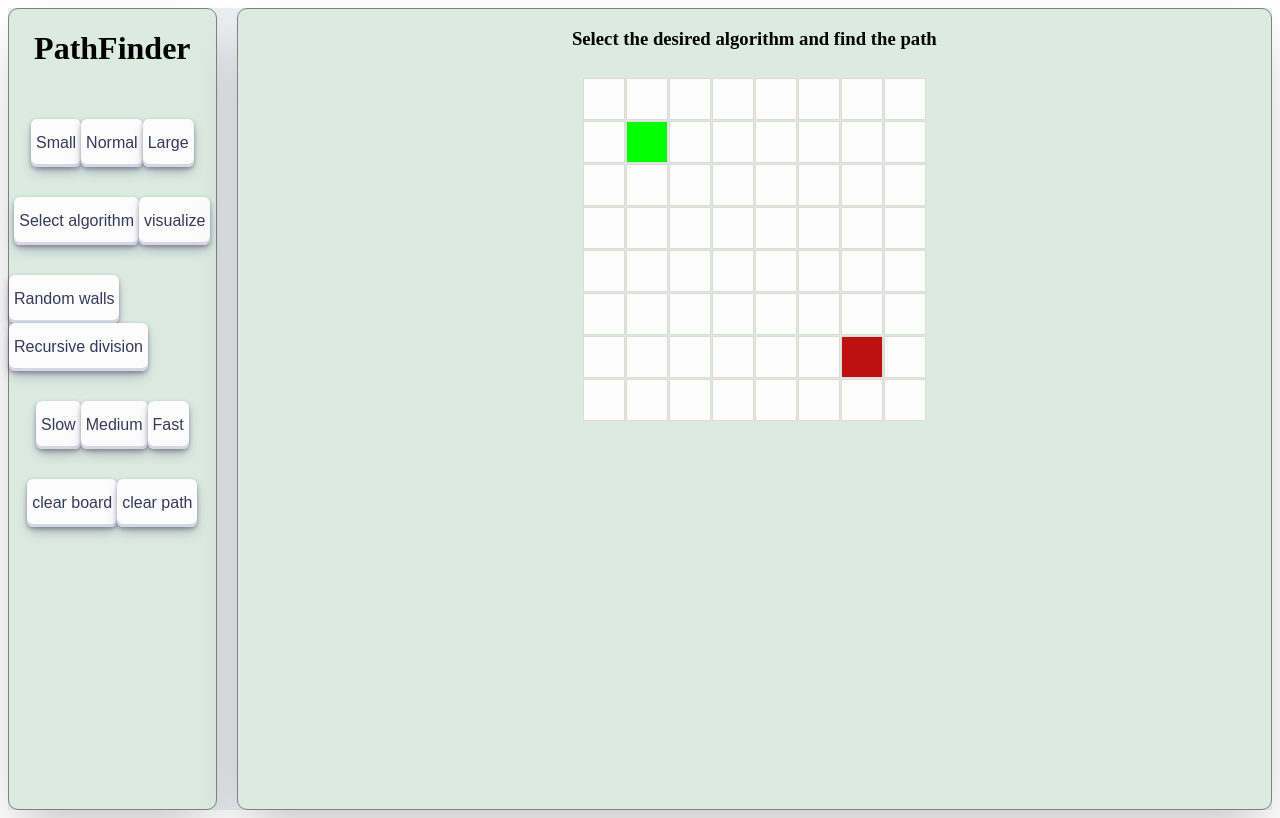
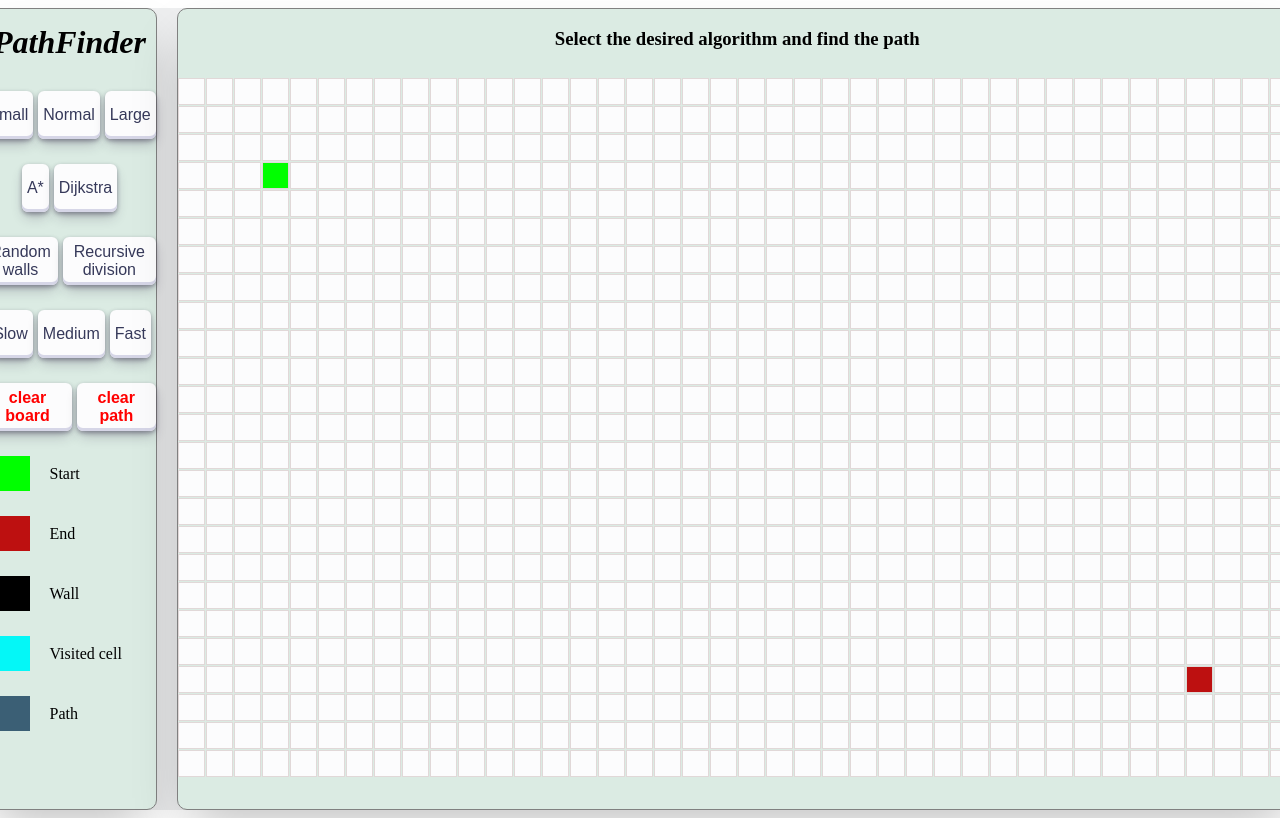
Before and after one commit to YeYintAungNaing/AlgoViz, a React (Vite) app: page / in a window 1280 px wide. Built offline with nearby package versions, Linux system fonts and the light colour scheme.

Commit message:
add some animation and lables

```diff
--- a/src/App.scss
+++ b/src/App.scss
@@ -22,6 +22,11 @@
         color: #36395a;
    }
 
+   .buttons.red{
+    color: red;
+    font-weight: bold;
+   }
+
    .buttons.selected{
     background: #38b048;
     box-shadow: 0px 2px 4px rgba(114, 173, 133, 0.4), 0px 7px 13px -3px rgba(38, 124, 68, 0.3), inset 0px -3px 0px #0d933e;
@@ -33,12 +38,64 @@
         display: flex;
         flex-direction: column;
         align-items: center;
-        gap: 30px;
+        gap: 25px;
         border: solid 0.1mm gray ;
         border-radius: 10px;
         box-shadow: rgba(0, 0, 0, 0.25) 0px 25px 50px -12px;
         height: 100vh;
         background-color: rgb(219, 235, 227);
+
+        .title{
+            h1{
+                margin-top: 15px;
+                margin-bottom: 5px;
+                font-style:italic;
+            }
+
+        }
+
+
+        .buttons-container{
+           width: 100%;
+           display: flex;
+           align-items: center;
+           justify-content: center;
+           gap: 5px;
+
+        }
+
+        .label-container{
+            display: flex;
+            align-items: center;
+
+            gap: 20px;
+            flex-wrap: wrap;
+            width: 150px;
+
+
+            .icon{
+                width: 35px;
+                height: 35px;
+
+            }
+            .icon.start{
+                background-color: rgb(0, 255, 0);
+            }
+            .icon.end{
+                background-color: rgb(189, 16, 16);
+            }
+            .icon.wall{
+                background-color: rgb(0, 0, 0);
+            }
+            .icon.visited{
+                background-color: rgb(4, 247, 247);
+            }
+            .icon.path{
+                background-color: rgb(59, 95, 117);
+            }
+
+
+        }
 
     }
 
@@ -54,11 +111,6 @@
         border-radius: 10px;
         box-shadow: rgba(0, 0, 0, 0.25) 0px 25px 50px -12px;
 
-
-
-        .message{
-
-        }
 
 
         .gridContainer{
@@ -85,15 +137,45 @@
             }
 
             .grid-item.wall{
-                background-color: rgb(0, 0, 0);
+                animation: constructing-animation 0.5s ease-out forwards;
+
+                @keyframes constructing-animation {
+                    0% {
+                      background-color: rgba(124, 129, 129, 0); /* Start transparent */
+                      box-shadow: 0 0 0 0 rgba(33, 33, 33, 0.7); /* No shadow */
+                    }
+                    50% {
+                      background-color: rgba(22, 24, 24, 0.5); /* Semi-transparent */
+                      box-shadow: 0 0 10px 5px rgba(44, 45, 45, 0.5); /* Intermediate shadow */
+                    }
+                    100% {
+                      background-color: rgb(0, 0, 0); /* Final color */
+                      box-shadow: 0 0 20px 10px rgba(4, 4, 4, 0); /* Fading shadow */
+                    }
+                  }
             }
 
-            .grid-item.visited{
-                background-color: rgb(26, 235, 235);
-            }
+            .grid-item.visited {
+                animation: spreading-animation 1s ease-out forwards;
+              }
+
+              @keyframes spreading-animation {
+                0% {
+                  background-color: rgba(183, 206, 206, 0); /* Start transparent */
+                  box-shadow: 0 0 0 0 rgba(240, 240, 240, 0.7); /* No shadow */
+                }
+                50% {
+                  background-color: rgba(88, 192, 192, 0.5); /* Semi-transparent */
+                  box-shadow: 0 0 10px 5px rgba(26, 235, 235, 0.5); /* Intermediate shadow */
+                }
+                100% {
+                  background-color: rgb(4, 247, 247); /* Final color */
+                  box-shadow: 0 0 20px 10px rgba(26, 235, 235, 0); /* Fading shadow */
+                }
+              }
 
             .grid-item.path{
-                background-color: rgb(191, 197, 26);
+                background-color: rgb(59, 95, 117);
             }
         }
     }
--- a/src/PathFinder.jsx
+++ b/src/PathFinder.jsx
@@ -11,8 +11,8 @@ function PathFinder() {
   const [grid, setGrid] =  useState([]);
   //const [gridStats, setGridStats] = useState({rowCount : 25, columnCount : 40, cellSize : 25 })
   //const [coordinates, setCoordinates] = useState ({START_X : 3, START_Y : 3, END_X : 21, END_Y : 36})
-  const [gridStats, setGridStats] = useState({rowCount : 8, columnCount : 8, cellSize : 40 })
-  const [coordinates, setCoordinates] = useState ({START_X : 1, START_Y : 1, END_X : 6, END_Y : 6})
+  const [gridStats, setGridStats] = useState({rowCount : 25, columnCount : 40, cellSize : 25 })
+  const [coordinates, setCoordinates] = useState ({START_X : 3, START_Y : 3, END_X : 21, END_Y : 36})
   const [isAnimating, setIsAnimating] = useState(false)
   const [gridLoaded, setGridLoaded] = useState(false)
   const [message, setMessage] = useState("Select the desired algorithm and find the path")
@@ -99,6 +99,7 @@ function PathFinder() {
       setMessage('Grid updating is in process, please wait :3')
       return
     }
+    setMessage('Generating walls')
     setIsAnimating(true)
     clearWholeGridState()
 
@@ -108,7 +109,7 @@ function PathFinder() {
       let randomWalls = scuffedWalls(grid, startPoint, endPoint)
       //console.log(randomWalls)
       animateWallGeneration(randomWalls)
-    }, speed * 20);
+    }, speed * 10);
   }
 
   function generateRecursiveDivisionMaze(e) {
@@ -117,6 +118,7 @@ function PathFinder() {
       setMessage('Grid updating is in process, please wait :3')
       return
     }
+    setMessage('Generating walls')
     setIsAnimating(true)
     clearWholeGridState()
 
@@ -125,7 +127,7 @@ function PathFinder() {
       const endPoint = grid[coordinates.END_X][coordinates.END_Y]
       let generatedWalls = recursiveDivision(grid, startPoint, endPoint)
       animateWallGeneration(generatedWalls)
-    }, speed * 20);
+    }, speed * 10);
   }
 
   function toggleUpdating(callback) {          // to prevent user from generating walls and path while the grid is animating and updating its state
@@ -177,12 +179,17 @@ function PathFinder() {
     //console.log(sortedVisitedPoints)
       visualizeDijkstra(sortedVisitedPoints, endPoint)
 
-    }, speed) * 30;
+    }, speed);
 
   }
 
 
   function visualizeDijkstra(sortedVisitedPoints, endPoint) {
+    if (sortedVisitedPoints.length === 1) {    // if the start point is the only visisted point
+      setIsAnimating(false)
+      setMessage('Unable to find the path :(')
+      return
+    }
     for (let i = 1; i < sortedVisitedPoints.length-1 ; i++) {
       setTimeout(() => {
         const visitedPoint = sortedVisitedPoints[i]
@@ -199,11 +206,9 @@ function PathFinder() {
 
   function findDijkstraPath(endPoint, sortedVisitedPoints) {
     let shortestPath = sortedShortestPoints(endPoint)
-    //console.log(sortedVisitedPoints)
-    //console.log(shortestPath)
 
-    if (shortestPath.length === 1) {
-      window.alert('Unable to find the path')
+    if (shortestPath.length === 1 ) {   /// if we dont find the end point
+      setMessage('Unable to find the path :(')
       setIsAnimating(false)
       return
     }
@@ -214,7 +219,7 @@ function PathFinder() {
           const newGrid = updateGridState(grid, sortedVisitedPoints, shortestPath )
           setGrid(newGrid)
           setIsAnimating(false)
-          setMessage(`Shortest path distance : ${shortestPath.length-1}`)
+          setMessage(`Dijkstra : Shortest path distance : ${shortestPath.length-1}`)
         }, i * 30);
         return
       }
@@ -225,6 +230,9 @@ function PathFinder() {
     }
   }
 
+  function startAstar() {
+    window.alert('have not implemented yet :(')
+  }
 
   function clearBoard() {   /// this all reset the each cell state and grid structure
     toggleUpdating(()=> {
@@ -342,31 +350,52 @@ function PathFinder() {
   return (
     <div className='app'>
       <div className='setting'>
-        <div>
+        <div className='title'>
           <h1>PathFinder</h1>
         </div>
-        <div>
+        <div className='buttons-container'>
           <button className='buttons' id='small' onClick={(e)=> setGridSize(e,'Small')}>Small</button>
           <button className='buttons' id='normal' onClick={(e)=> setGridSize(e,'Normal')}>Normal</button>
           <button className='buttons' id='large' onClick={(e)=> setGridSize(e,'Large')}>Large</button>
         </div>
-        <div>
-          <button className='buttons'>Select algorithm</button>
-          <button className='buttons' onClick={startDijkstra}> visualize</button>
+        <div className='buttons-container'>
+          <button className='buttons' onClick={startAstar}>A*</button>
+          <button className='buttons' onClick={startDijkstra}> Dijkstra</button>
         </div>
-        <div>
+        <div className='buttons-container'>
           <button className='buttons' onClick={generateScuffedWalls}> Random walls</button>
           <button className='buttons' onClick={generateRecursiveDivisionMaze}> Recursive division</button>
         </div>
-        <div>
+        <div className='buttons-container'>
           <button className='buttons' id='slow' onClick={(e)=>adjustSpeed(e,'slow')}>Slow</button>
           <button className='buttons' id='medium' onClick={(e)=>adjustSpeed(e,'medium')}>Medium</button>
           <button className='buttons' id='fast' onClick={(e)=>adjustSpeed(e,'fast')}>Fast</button>
         </div>
-        <div>
-          <button className='buttons' onClick={clearBoard}>clear board</button>
-          <button className='buttons' onClick={clearPath}>clear path</button>
+        <div className='buttons-container'>
+          <button className='buttons red' onClick={clearBoard}>clear board</button>
+          <button className='buttons red' onClick={clearPath}>clear path</button>
         </div>
+        <div className='label-container'>
+          <div className='icon start'></div>
+          <span>Start</span>
+        </div>
+        <div className='label-container'>
+          <div className='icon end'></div>
+          <span>End</span>
+        </div>
+        <div className='label-container'>
+          <div className='icon wall'></div>
+          <span>Wall</span>
+        </div>
+        <div className='label-container'>
+          <div className='icon visited'></div>
+          <span>Visited cell</span>
+        </div>
+        <div className='label-container'>
+          <div className='icon path'></div>
+          <span>Path</span>
+        </div>
+
       </div>
       <div className='interface'>
         <div className='message-Container'>
```
